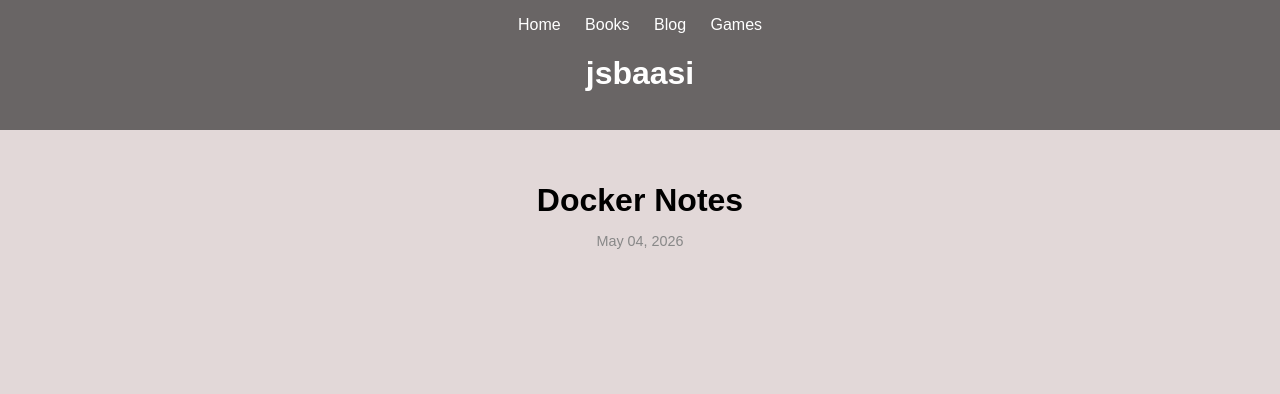
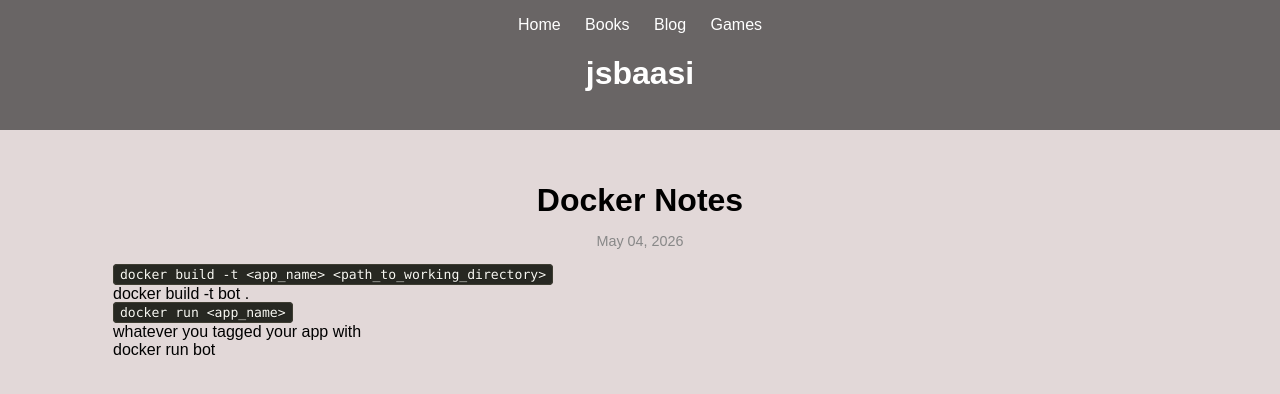
Before and after one commit to jsbaasi/jsbaasi.github.io, a Jekyll site: the page built from _posts/2026-05-04-docker-notes.md, in a window 1280 px wide. Shown: the top 394 px of the page. Built offline with Jekyll 4.4.1, drawn with Linux system fonts in a browser that asks for light colours.

Commit message:
vault backup: 2026-05-04 22:47:24

```diff
--- a/_posts/2026-05-04-docker-notes.md
+++ b/_posts/2026-05-04-docker-notes.md
@@ -5,3 +5,8 @@ date: 2026-05-04 22:36:54 +0000
 categories: development docker
 permalink: /docker-notes/
 ---
+`docker build -t <app_name> <path_to_working_directory>`
+docker build -t bot .
+`docker run <app_name>`
+whatever you tagged your app with
+docker run bot
```
